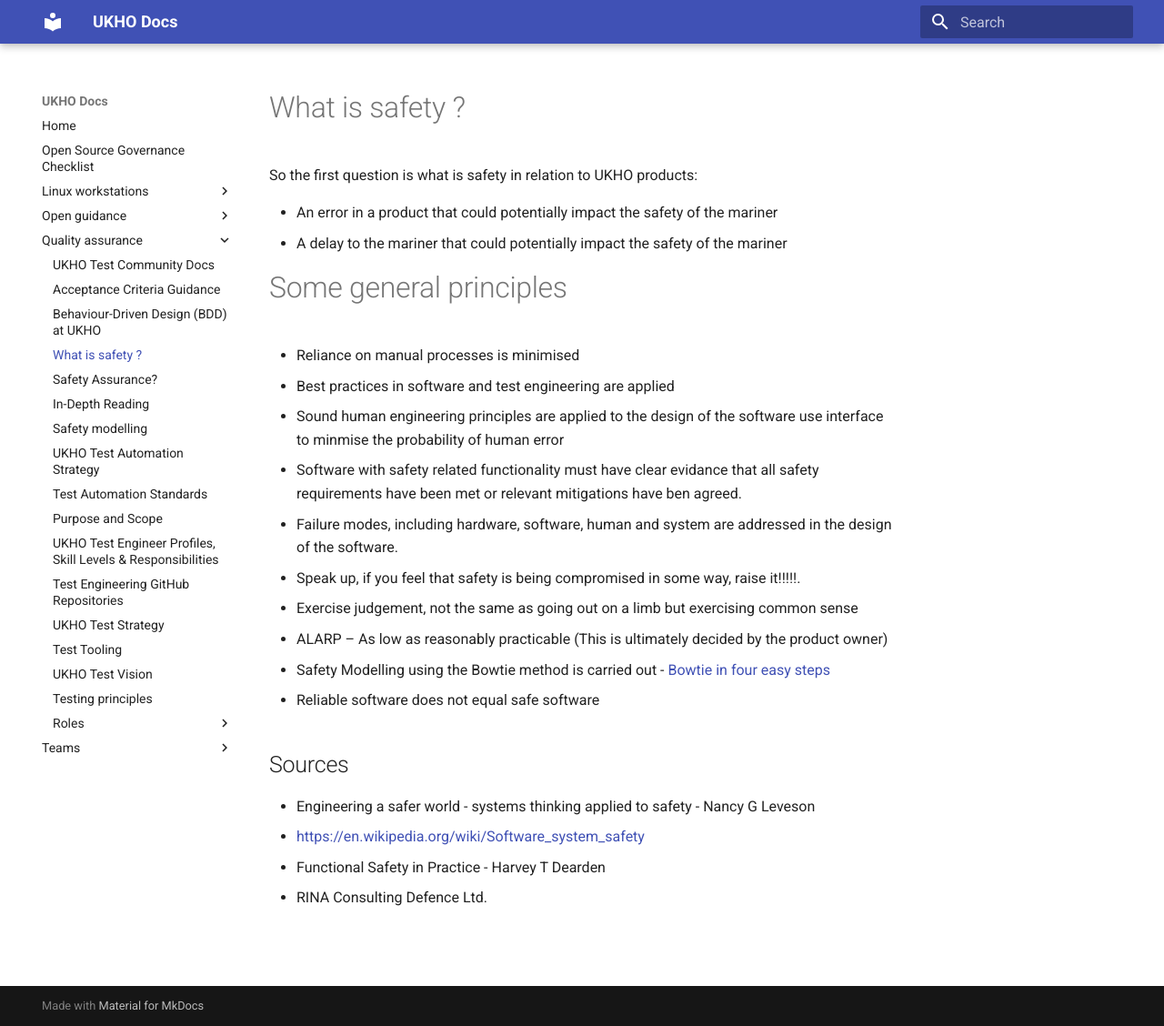
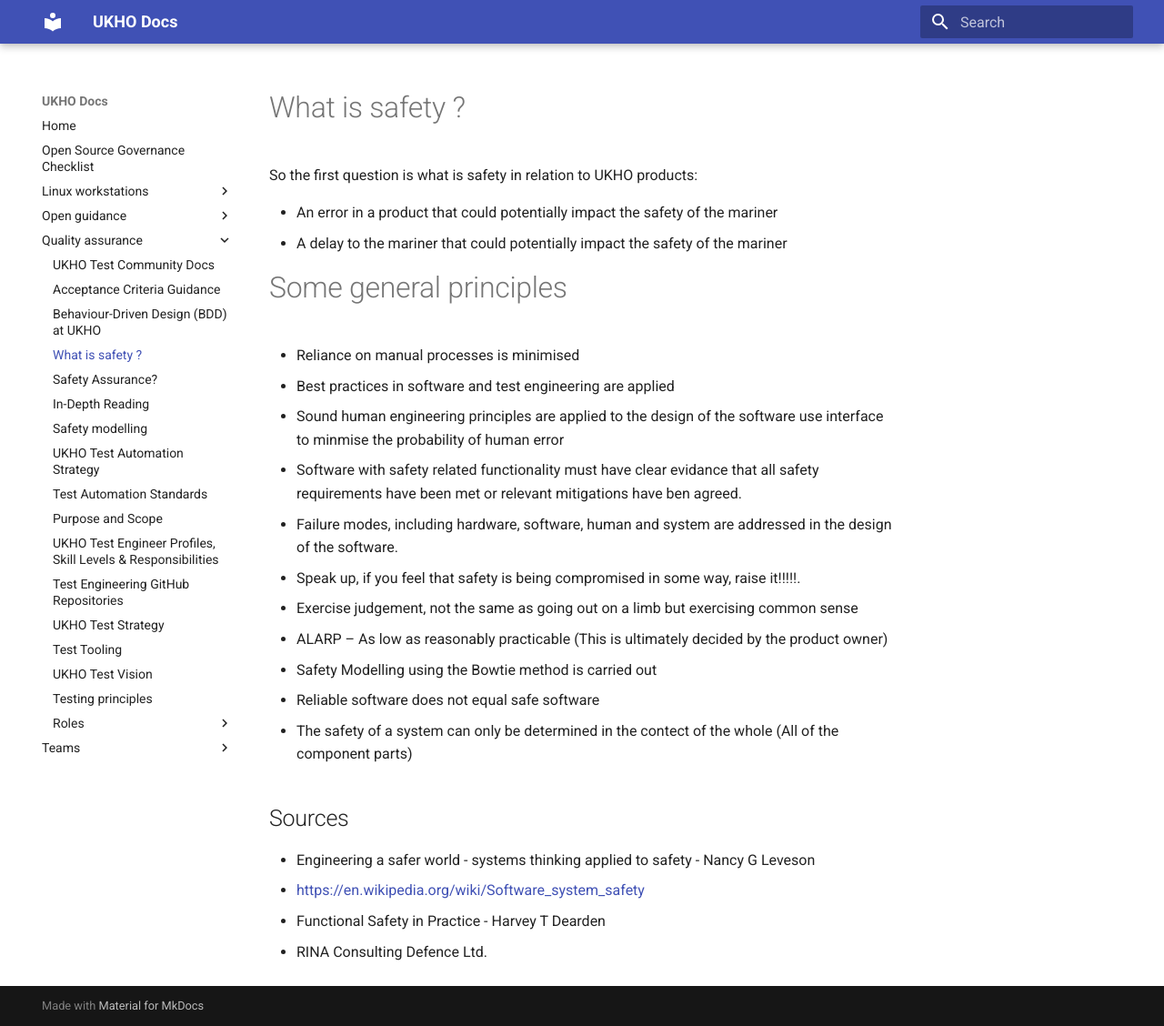
Before and after one commit to UKHO/docs, an MkDocs documentation site: the page built from docs/quality-assurance/principles-of-safety-assurance.md, in a window 1280 px wide and 1128 px high. Shown: the whole window at 91% size. Built offline with MkDocs 1.6.1 and Material for MkDocs 9.7.7, drawn with Linux system fonts in a browser that asks for light colours.

Commit message:
Update principles-of-safety-assurance.md

```diff
--- a/docs/quality-assurance/principles-of-safety-assurance.md
+++ b/docs/quality-assurance/principles-of-safety-assurance.md
@@ -16,8 +16,9 @@ So the first question is what is safety in relation to UKHO products:
 * Speak up, if you feel that safety is being compromised in some way, raise it!!!!!.
 * Exercise judgement, not the same as going out on a limb but exercising common sense
 * ALARP – As low as reasonably practicable (This is ultimately decided by the product owner)
-* Safety Modelling using the Bowtie method is carried out  - [Bowtie in four easy steps](https://www.youtube.com/watch?v=PHbLQWqojC8)
+* Safety Modelling using the Bowtie method is carried out
 * Reliable software does not equal safe software
+* The safety of a system can only be determined in the contect of the whole (All of the component parts)
 
 
 
```
